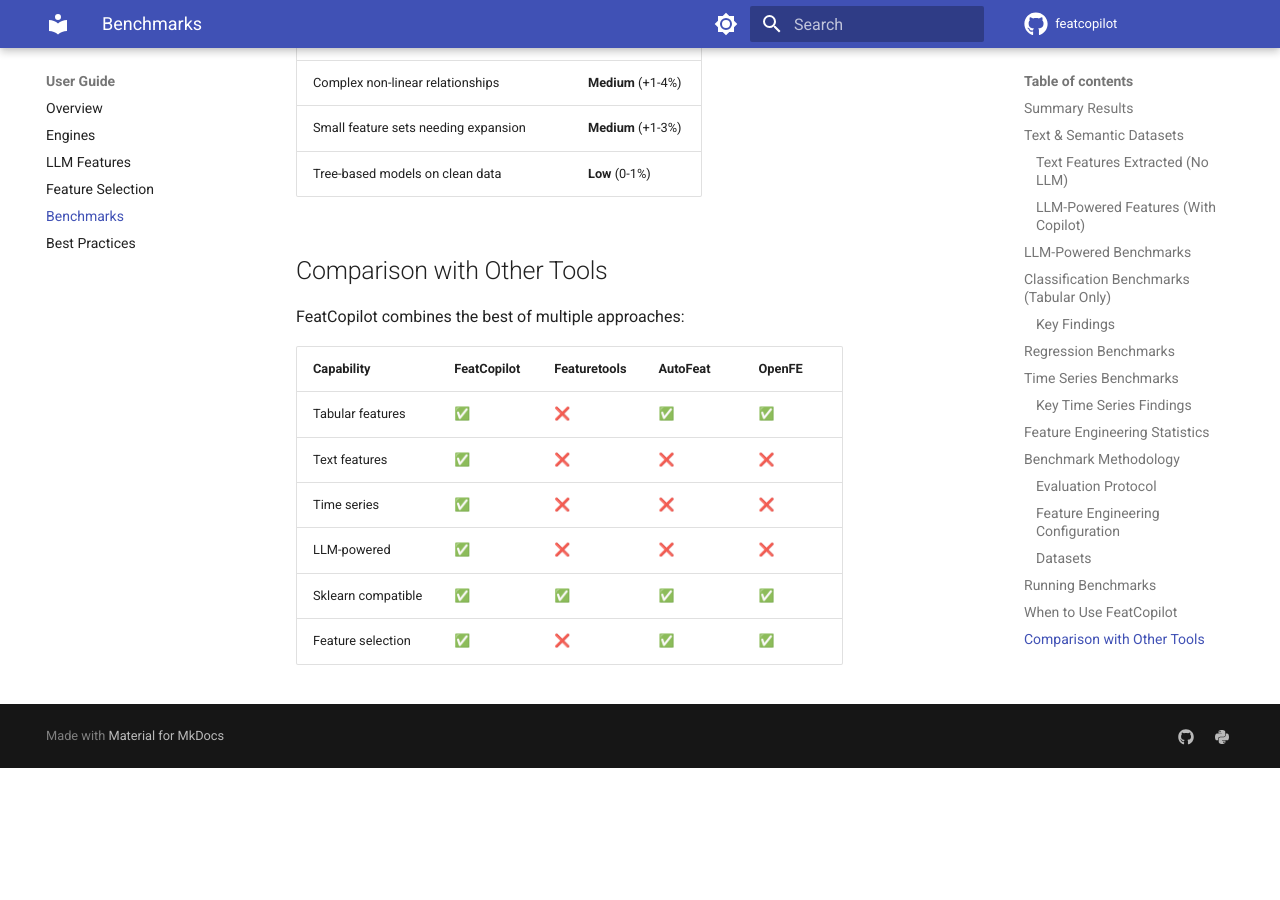
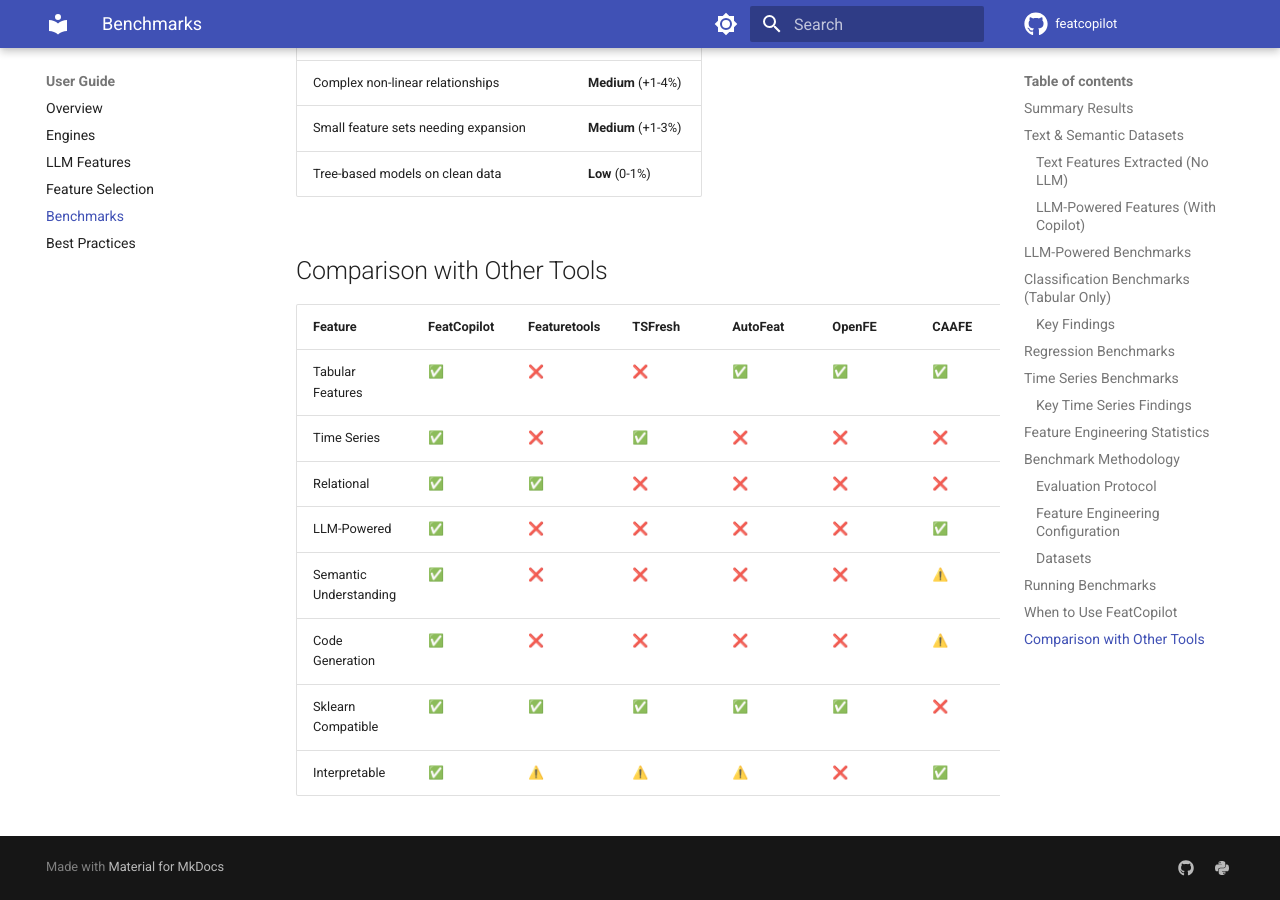
Before and after one commit to thinkall/featcopilot, an MkDocs documentation site: the page built from docs/user-guide/benchmarks.md, in a window 1280 px wide and 900 px high, scrolled down 7352 px. Built offline with MkDocs 1.6.1 and Material for MkDocs 9.7.7, drawn with Linux system fonts in a browser that asks for light colours; comment, search, counter and statistics services are not loaded; before the commit the page ends 8120 px from its top, so only the background shows below that.

```diff
--- a/docs/user-guide/benchmarks.md
+++ b/docs/user-guide/benchmarks.md
@@ -284,13 +284,13 @@ Based on our benchmarks, FeatCopilot provides the most value when:
 
 ## Comparison with Other Tools
 
-FeatCopilot combines the best of multiple approaches:
-
-| Capability | FeatCopilot | Featuretools | AutoFeat | OpenFE |
-|------------|-------------|--------------|----------|--------|
-| Tabular features | ✅ | ❌ | ✅ | ✅ |
-| Text features | ✅ | ❌ | ❌ | ❌ |
-| Time series | ✅ | ❌ | ❌ | ❌ |
-| LLM-powered | ✅ | ❌ | ❌ | ❌ |
-| Sklearn compatible | ✅ | ✅ | ✅ | ✅ |
-| Feature selection | ✅ | ❌ | ✅ | ✅ |
+| Feature | FeatCopilot | Featuretools | TSFresh | AutoFeat | OpenFE | CAAFE |
+|---------|-------------|--------------|---------|----------|--------|-------|
+| Tabular Features | ✅ | ❌ | ❌ | ✅ | ✅ | ✅ |
+| Time Series | ✅ | ❌ | ✅ | ❌ | ❌ | ❌ |
+| Relational | ✅ | ✅ | ❌ | ❌ | ❌ | ❌ |
+| LLM-Powered | ✅ | ❌ | ❌ | ❌ | ❌ | ✅ |
+| Semantic Understanding | ✅ | ❌ | ❌ | ❌ | ❌ | ⚠️ |
+| Code Generation | ✅ | ❌ | ❌ | ❌ | ❌ | ⚠️ |
+| Sklearn Compatible | ✅ | ✅ | ✅ | ✅ | ✅ | ❌ |
+| Interpretable | ✅ | ⚠️ | ⚠️ | ⚠️ | ❌ | ✅ |
```
Also changed, not shown: docs/user-guide/overview.md (+18 -18 lines).
